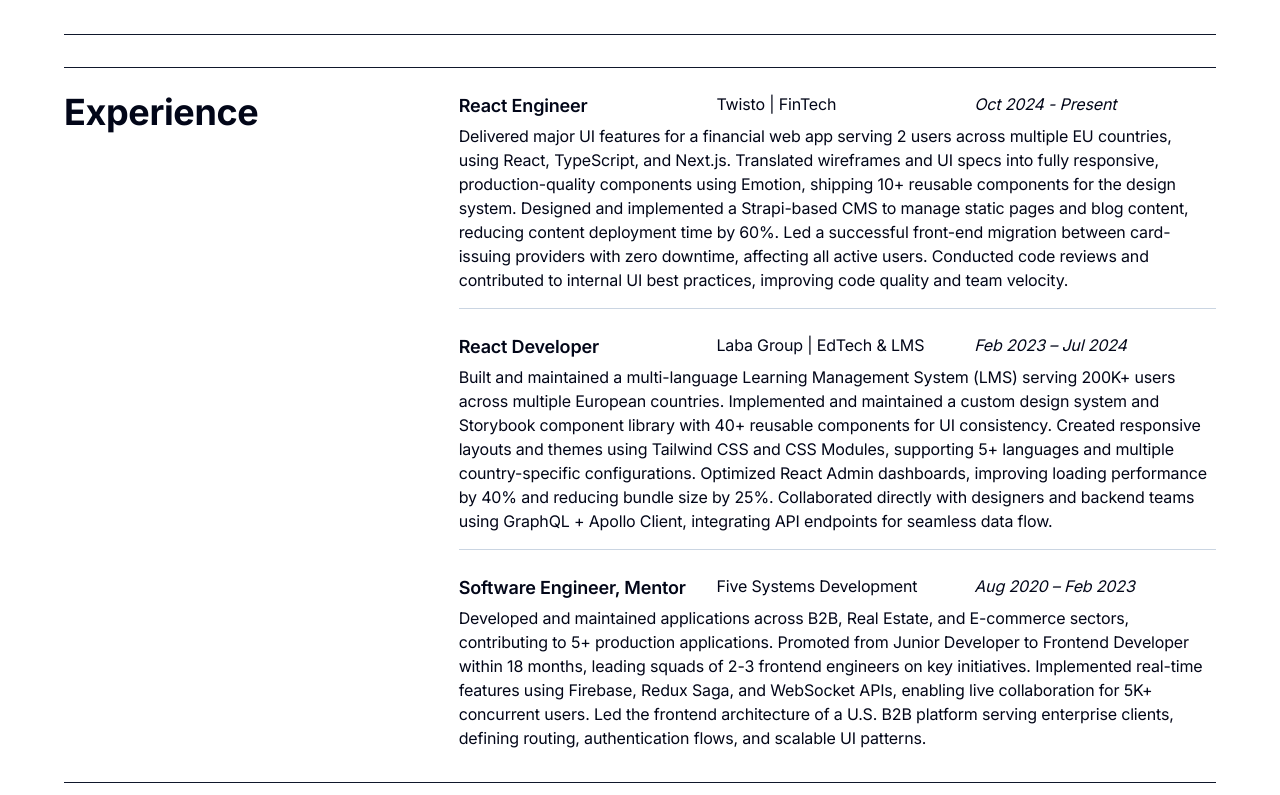
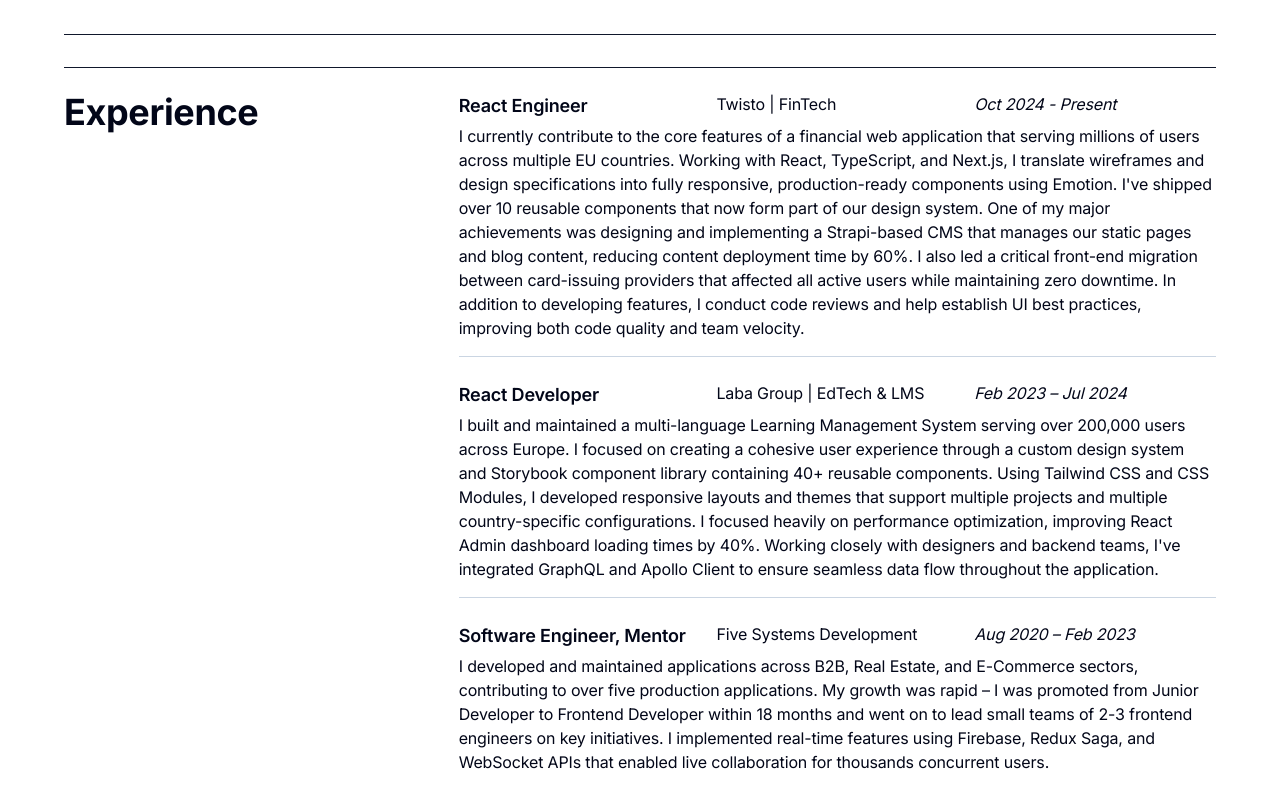
Before and after one commit to grynkiv0x001/grynkiv0x001.github.io, a React (Vite) app: page / in a window 1280 px wide. Shown: the part 665-1460 px from the top of the page. Built offline with nearby package versions, Linux system fonts and the light colour scheme.

Commit message:
content updated

```diff
--- a/src/components/achievements/index.tsx
+++ b/src/components/achievements/index.tsx
@@ -8,7 +8,7 @@
       <div className="md:col-span-1 lg:col-span-2">
         <ul className="space-y-2 text-sm md:text-base">
           <li>
-            I am interested in music production and playing guitar. Let me know if you want to jam/collaborate :)
+            I'm interested in music production and playing guitar. Let me know if you want to jam/collaborate :)
           </li>
           <li>
             I like adventures and exploring new places.
--- a/src/components/experience/index.tsx
+++ b/src/components/experience/index.tsx
@@ -22,16 +22,12 @@
               </div>
             </div>
             <p className="text-sm md:text-base">
-              Delivered major UI features for a financial web app serving 2 users across multiple
-              EU countries, using React, TypeScript, and Next.js.
-              Translated wireframes and UI specs into fully responsive, production-quality components
-              using Emotion, shipping 10+ reusable components for the design system.
-              Designed and implemented a Strapi-based CMS to manage static pages and blog
-              content, reducing content deployment time by 60%.
-              Led a successful front-end migration between card-issuing providers with zero downtime,
-              affecting all active users.
-              Conducted code reviews and contributed to internal UI best practices, improving code
-              quality and team velocity.
+              I currently contribute to the core features of a financial web application that serving millions of users across multiple EU countries.
+              Working with React, TypeScript, and Next.js, I translate wireframes and design specifications into fully responsive, production-ready components using Emotion.
+              I've shipped over 10 reusable components that now form part of our design system.
+              One of my major achievements was designing and implementing a Strapi-based CMS that manages our static pages and blog content, reducing content deployment time by 60%.
+              I also led a critical front-end migration between card-issuing providers that affected all active users while maintaining zero downtime.
+              In addition to developing features, I conduct code reviews and help establish UI best practices, improving both code quality and team velocity.
             </p>
           </li>
 
@@ -48,16 +44,11 @@
               </div>
             </div>
             <p className="text-sm md:text-base">
-              Built and maintained a multi-language Learning Management System (LMS) serving
-              200K+ users across multiple European countries.
-              Implemented and maintained a custom design system and Storybook component library
-              with 40+ reusable components for UI consistency.
-              Created responsive layouts and themes using Tailwind CSS and CSS Modules,
-              supporting 5+ languages and multiple country-specific configurations.
-              Optimized React Admin dashboards, improving loading performance by 40% and
-              reducing bundle size by 25%.
-              Collaborated directly with designers and backend teams using GraphQL + Apollo Client,
-              integrating API endpoints for seamless data flow.
+              I built and maintained a multi-language Learning Management System serving over 200,000 users across Europe.
+              I focused on creating a cohesive user experience through a custom design system and Storybook component library containing 40+ reusable components.
+              Using Tailwind CSS and CSS Modules, I developed responsive layouts and themes that support multiple projects and multiple country-specific configurations.
+              I focused heavily on performance optimization, improving React Admin dashboard loading times by 40%.
+              Working closely with designers and backend teams, I've integrated GraphQL and Apollo Client to ensure seamless data flow throughout the application.
             </p>
           </li>
 
@@ -74,14 +65,9 @@
               </div>
             </div>
             <p className="text-sm md:text-base">
-              Developed and maintained applications across B2B, Real Estate, and E-commerce
-              sectors, contributing to 5+ production applications.
-              Promoted from Junior Developer to Frontend Developer within 18 months, leading squads
-              of 2-3 frontend engineers on key initiatives.
-              Implemented real-time features using Firebase, Redux Saga, and WebSocket APIs,
-              enabling live collaboration for 5K+ concurrent users.
-              Led the frontend architecture of a U.S. B2B platform serving enterprise clients, defining
-              routing, authentication flows, and scalable UI patterns.
+              I developed and maintained applications across B2B, Real Estate, and E-Commerce sectors, contributing to over five production applications.
+              My growth was rapid – I was promoted from Junior Developer to Frontend Developer within 18 months and went on to lead small teams of 2-3 frontend engineers on key initiatives.
+              I implemented real-time features using Firebase, Redux Saga, and WebSocket APIs that enabled live collaboration for thousands concurrent users.
             </p>
           </li>
         </ul>
--- a/src/components/skills/index.tsx
+++ b/src/components/skills/index.tsx
@@ -24,6 +24,8 @@
             <ul className="space-y-1 text-sm md:text-base">
               <li>Tailwind CSS</li>
               <li>SCSS</li>
+              <li>Emotion</li>
+              <li>Storybook</li>
               <li>HTML</li>
               <li>GraphQL</li>
             </ul>
```
